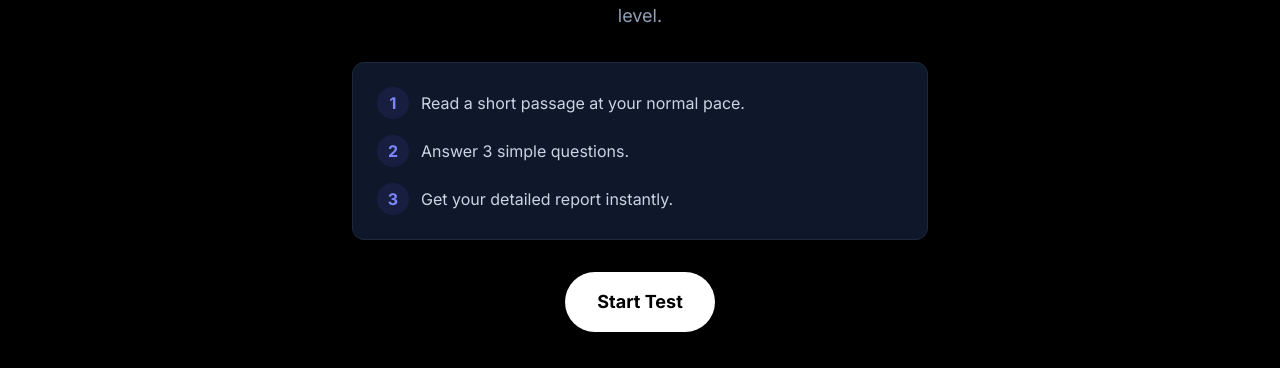
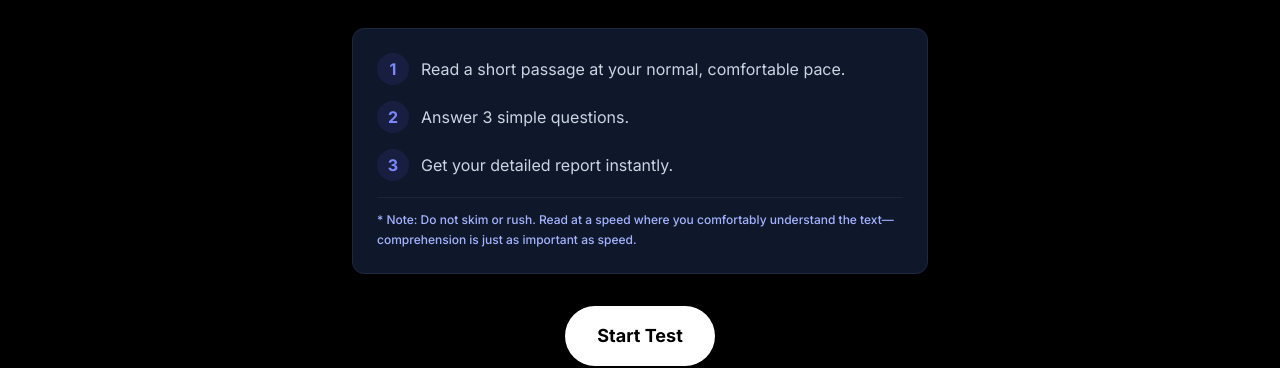
Before and after one commit to richardvanderkolk/the-rogue-puffin, a Next.js app: page /free-test in a window 1280 px wide. Shown: the part 283-651 px from the top of the page. Built offline with nearby package versions, Linux system fonts and the light colour scheme; no server answers.

Commit message:
UX optimizations: split dense reading passages into paragraphs and add skimming reassurance notes

```diff
--- a/src/app/free-test/page.tsx
+++ b/src/app/free-test/page.tsx
@@ -7,7 +7,14 @@ import { ArrowRight, Mail, Lock } from 'lucide-react';
 import { ViewTracker } from '@/components/ViewTracker';
 import { usePostHog } from 'posthog-js/react';
 
-const TEST_TEXT = `Reading is a complex cognitive process of decoding symbols in order to look to derive meaning. It is a means of language acquisition, of communication, and of sharing information and ideas. Like all language, it is a complex interaction between the text and the reader which is shaped by the reader’s prior knowledge, experiences, attitude, and language community which is culturally and socially situated. The reading process requires continuous practice, development, and refinement. In addition, reading requires creativity and critical analysis. Consumers of literature make ventures with each piece, innately deviating from literal words to create images that make sense to them in the unfamiliar places the texts describe. Because reading is such a complex process, it cannot be controlled or restricted to one or two interpretations. There are no concrete laws in reading, but rather allows readers an escape to produce their own products introspectively. This promotes deep exploration of texts during interpretation. Readers use a variety of reading strategies to assist with decoding (to translate symbols into sounds or visual representations of speech) and comprehension. Readers may use context clues to identify the meaning of unknown words. Readers integrate the words they have read into their existing framework of knowledge or schema (schemata theory).`;
+const TEST_TEXT = `Reading is a complex cognitive process of decoding symbols in order to look to derive meaning. It is a means of language acquisition, of communication, and of sharing information and ideas. Like all language, it is a complex interaction between the text and the reader which is shaped by the reader’s prior knowledge, experiences, attitude, and language community which is culturally and socially situated.
+
+The reading process requires continuous practice, development, and refinement. In addition, reading requires creativity and critical analysis. Consumers of literature make ventures with each piece, innately deviating from literal words to create images that make sense to them in the unfamiliar places the texts describe.
+
+Because reading is such a complex process, it cannot be controlled or restricted to one or two interpretations. There are no concrete laws in reading, but rather allows readers an escape to produce their own products introspectively. This promotes deep exploration of texts during interpretation.
+
+Readers use a variety of reading strategies to assist with decoding (to translate symbols into sounds or visual representations of speech) and comprehension. Readers may use context clues to identify the meaning of unknown words. Readers integrate the words they have read into their existing framework of knowledge or schema (schemata theory).`;
+
 
 const TEST_QUESTIONS = [
     { id: 1, text: "What is reading described as?", options: ["A simple task", "A complex cognitive process", "A physical exercise", "A visual trick"], correctIndex: 1 },
@@ -77,7 +84,7 @@ export default function FreeTestPage() {
                     <div className="bg-slate-900 p-6 rounded-xl border border-slate-800 text-left space-y-4">
                         <div className="flex items-center gap-3">
                             <div className="w-8 h-8 rounded-full bg-indigo-500/10 flex items-center justify-center text-indigo-400 font-bold">1</div>
-                            <span className="text-slate-300">Read a short passage at your normal pace.</span>
+                            <span className="text-slate-300">Read a short passage at your normal, comfortable pace.</span>
                         </div>
                         <div className="flex items-center gap-3">
                             <div className="w-8 h-8 rounded-full bg-indigo-500/10 flex items-center justify-center text-indigo-400 font-bold">2</div>
@@ -86,6 +93,9 @@ export default function FreeTestPage() {
                         <div className="flex items-center gap-3">
                             <div className="w-8 h-8 rounded-full bg-indigo-500/10 flex items-center justify-center text-indigo-400 font-bold">3</div>
                             <span className="text-slate-300">Get your detailed report instantly.</span>
+                        </div>
+                        <div className="text-xs text-indigo-300 border-t border-slate-800/80 pt-3 mt-1 font-medium leading-relaxed">
+                            * Note: Do not skim or rush. Read at a speed where you comfortably understand the text—comprehension is just as important as speed.
                         </div>
                     </div>
                     <button
--- a/src/app/rogue-session/start/page.tsx
+++ b/src/app/rogue-session/start/page.tsx
@@ -15,7 +15,11 @@ import ReadingTestEngine from "@/components/engines/ReadingTestEngine";
 
 // --- Constants ---
 
-const BASELINE_TEXT = `Speed reading is often misunderstood as a trick or a way to skim text without truly understanding it. However, the true goal of speed reading is to improve the efficiency of the connection between your eyes and your brain. Most people read sequentially, processing one word after another, subvocalizing each one as if speaking aloud. This limits reading speed to speaking speed, which is typically around 150 to 200 words per minute. By expanding your peripheral vision and reducing the fixation time on each word, you can capture phrases or entire lines at a glance. This visual processing is significantly faster than auditory processing, unlocking your brain's natural ability to absorb information rapidly.`;
+const BASELINE_TEXT = `Speed reading is often misunderstood as a trick or a way to skim text without truly understanding it. However, the true goal of speed reading is to improve the efficiency of the connection between your eyes and your brain.
+
+Most people read sequentially, processing one word after another, subvocalizing each one as if speaking aloud. This limits reading speed to speaking speed, which is typically around 150 to 200 words per minute.
+
+By expanding your peripheral vision and reducing the fixation time on each word, you can capture phrases or entire lines at a glance. This visual processing is significantly faster than auditory processing, unlocking your brain's natural ability to absorb information rapidly.`;
 
 const BASELINE_QUESTIONS = [
     { id: 1, text: "What limits reading speed for most people?", options: ["Lack of focus", "Subvocalization (speaking words in your head)", "Small font size", "Poor lighting"], correctIndex: 1 },
@@ -23,7 +27,11 @@ const BASELINE_QUESTIONS = [
     { id: 3, text: "How does speed reading improve efficiency?", options: ["By skipping unimportant words", "By using a finger guide", "By using visual processing instead of auditory", "By reading aloud faster"], correctIndex: 2 }
 ];
 
-const RETEST_TEXT = `The concept of neuroplasticity suggests that the brain is not a static organ, but rather a dynamic web of connections that can be rewired continuously throughout life. For decades, scientists believed that the brain stopped developing after childhood. We now know that this is fundamentally incorrect. In fact, focused attention and deliberate practice can physically alter the structure of your neural pathways. When you push your reading speed beyond comfortable limits, you are essentially forcing your brain to recruit new neurons to handle the increased data load. This adaptation mechanism is what allows speed readers to process information at rates that seem impossible to the untrained eye. It is not magic; it is simply biological adaptation to environmental demand for your busy life.`;
+const RETEST_TEXT = `The concept of neuroplasticity suggests that the brain is not a static organ, but rather a dynamic web of connections that can be rewired continuously throughout life. For decades, scientists believed that the brain stopped developing after childhood. We now know that this is fundamentally incorrect.
+
+In fact, focused attention and deliberate practice can physically alter the structure of your neural pathways. When you push your reading speed beyond comfortable limits, you are essentially forcing your brain to recruit new neurons to handle the increased data load.
+
+This adaptation mechanism is what allows speed readers to process information at rates that seem impossible to the untrained eye. It is not magic; it is simply biological adaptation to environmental demand for your busy life.`;
 
 const RETEST_QUESTIONS = [
     { id: 1, text: "What is neuroplasticity?", options: ["The brain's ability to rewire itself", "A type of brain surgery", "The hardening of neural pathways", "Static brain development"], correctIndex: 0 },
@@ -279,7 +287,10 @@ export default function RogueSessionPage() {
                                 </p>
                                 <div className="bg-amber-500/10 border border-amber-500/20 p-6 rounded-xl text-left mt-6">
                                     <p className="text-amber-400 font-bold mb-2 flex items-center gap-2"><Brain className="w-5 h-5" /> Comprehension Test</p>
-                                    <p className="text-slate-300 leading-relaxed">Read the following text at your <strong>normal, comfortable pace</strong>. Do not rush. Immediately after reading, you will be asked to answer a series of questions to test your recall.</p>
+                                    <p className="text-slate-300 leading-relaxed mb-3">Read the following text at your <strong>normal, comfortable pace</strong>. Do not rush. Immediately after reading, you will be asked to answer a series of questions to test your recall.</p>
+                                    <p className="text-xs text-indigo-300 border-t border-indigo-500/10 pt-3 font-medium">
+                                        * Note: This protocol trains your eyes and brain to absorb whole phrases at once. It is not skimming—your comprehension is just as important as your speed.
+                                    </p>
                                 </div>
                             </div>
                         </Slide>
```
